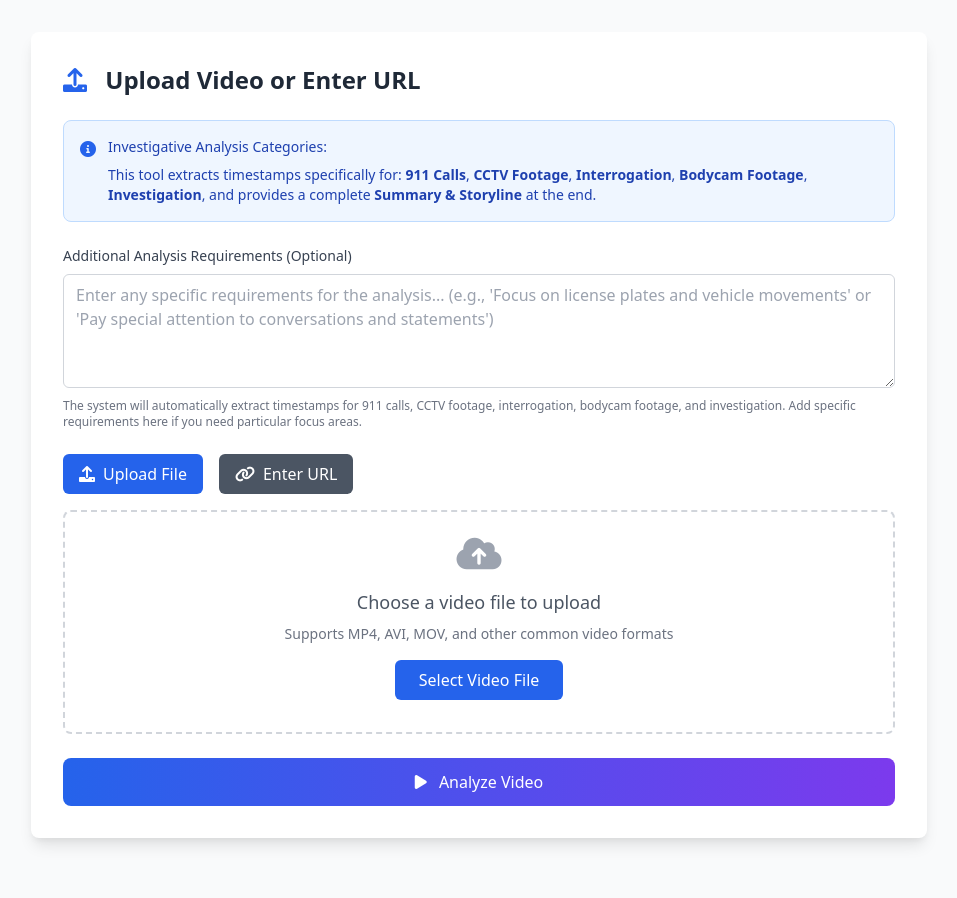
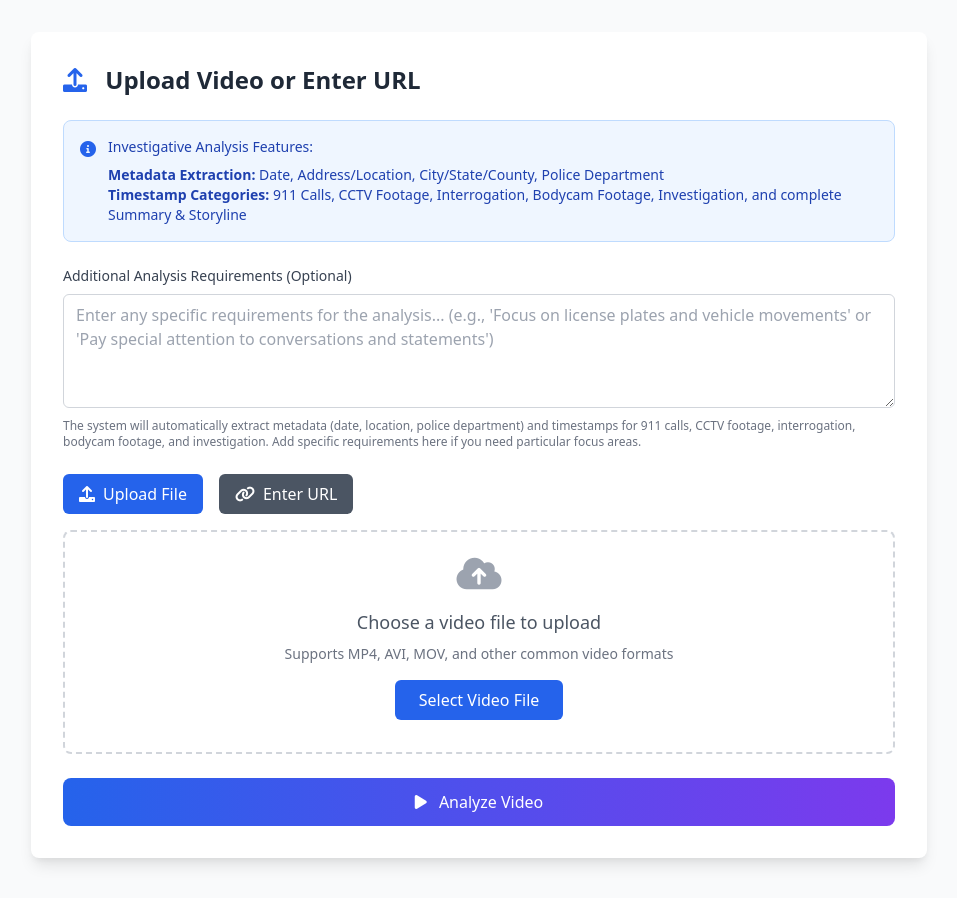
Before and after one commit to NBMedia786/Researcher-tool, a Flask app: page / in a window 1280 px wide. Shown: the part 84-982 px from the top of the page, without its empty margins (161-1118 px from the left). Run offline with Flask 3, Linux system fonts and the light colour scheme.

Commit message:
Add metadata extraction: date, location, police department
- Enhanced AI prompt to extract date, address/location, city/state/county, and police department
- Updated UI to display extracted metadata prominently
- Added JavaScript parsing for metadata display
- Improved analysis description and user interface
- All 6 investigative categories maintained with enhanced metadata extraction

```diff
--- a/app.py
+++ b/app.py
@@ -18,7 +18,15 @@ app.config['MAX_CONTENT_LENGTH'] = 500 * 1024 * 1024  # 500MB max file size
 genai.configure(api_key=os.getenv('GEMINI_API_KEY'))
 
 # Default prompt for specific investigative categories
-DEFAULT_PROMPT = """Analyze this video and extract timestamps for the following specific categories:
+DEFAULT_PROMPT = """Analyze this video and extract the following information:
+
+## METADATA EXTRACTION (Extract from any visible text, audio, or context):
+- **DATE**: Any dates, times, or timestamps visible or mentioned
+- **ADDRESS/LOCATION**: Street addresses, building names, landmarks, or location references
+- **CITY/STATE/COUNTY**: Geographic location information
+- **POLICE DEPARTMENT**: Agency names, officer badges, department identifiers, or jurisdiction
+
+## TIMESTAMP ANALYSIS (Extract timestamps for these categories):
 
 1. 911 CALLS:
    - Emergency calls being made or received
@@ -60,16 +68,25 @@ DEFAULT_PROMPT = """Analyze this video and extract timestamps for the following
    - Additional confessions or statements
    - Legal proceedings or hearings
 
+## FORMAT:
+**METADATA:**
+- Date: [extracted date/time information]
+- Address/Location: [extracted location details]
+- City/State/County: [extracted geographic information]
+- Police Department: [extracted agency information]
+
+**TIMESTAMPS:**
 Format each timestamp as: [MM:SS] - [CATEGORY] - Description
 
-After extracting all timestamps, provide a comprehensive SUMMARY AND STORYLINE section that explains:
+**SUMMARY AND STORYLINE:**
+After extracting all timestamps, provide a comprehensive summary that explains:
 - The overall narrative of the video
 - Key events and their significance
 - Timeline of important developments
 - Main characters or subjects involved
 - Conclusion or outcome
 
-Be thorough in identifying moments that fit these specific categories."""
+Be thorough in identifying moments that fit these specific categories and extract all visible metadata."""
 
 def download_video_from_url(url):
     """Download video from URL"""
@@ -228,4 +245,14 @@ if __name__ == '__main__':
         print("Warning: GEMINI_API_KEY environment variable not set!")
         print("Please set your Gemini API key: export GEMINI_API_KEY='your_api_key_here'")
 
-    app.run(debug=True, host='0.0.0.0', port=5000)
+    # Try port 5000, if busy try 5001
+    import socket
+    port = 5000
+    try:
+        with socket.socket(socket.AF_INET, socket.SOCK_STREAM) as s:
+            s.bind(('localhost', port))
+    except OSError:
+        port = 5001
+        print(f"Port 5000 is busy, using port {port}")
+
+    app.run(debug=True, host='0.0.0.0', port=port)
--- a/templates/index.html
+++ b/templates/index.html
@@ -63,8 +63,9 @@
                     <div class="flex">
                         <i class="fas fa-info-circle text-blue-600 mt-1 mr-3"></i>
                         <div class="text-sm text-blue-800">
-                            <p class="font-medium mb-2">Investigative Analysis Categories:</p>
-                            <p>This tool extracts timestamps specifically for: <strong>911 Calls</strong>, <strong>CCTV Footage</strong>, <strong>Interrogation</strong>, <strong>Bodycam Footage</strong>, <strong>Investigation</strong>, and provides a complete <strong>Summary & Storyline</strong> at the end.</p>
+                            <p class="font-medium mb-2">Investigative Analysis Features:</p>
+                            <p><strong>Metadata Extraction:</strong> Date, Address/Location, City/State/County, Police Department</p>
+                            <p><strong>Timestamp Categories:</strong> 911 Calls, CCTV Footage, Interrogation, Bodycam Footage, Investigation, and complete Summary & Storyline</p>
                         </div>
                     </div>
                 </div>
@@ -84,7 +85,7 @@
                             placeholder="Enter any specific requirements for the analysis... (e.g., 'Focus on license plates and vehicle movements' or 'Pay special attention to conversations and statements')"
                         ></textarea>
                         <p class="text-xs text-gray-500 mt-1">
-                            The system will automatically extract timestamps for 911 calls, CCTV footage, interrogation, bodycam footage, and investigation. Add specific requirements here if you need particular focus areas.
+                            The system will automatically extract metadata (date, location, police department) and timestamps for 911 calls, CCTV footage, interrogation, bodycam footage, and investigation. Add specific requirements here if you need particular focus areas.
                         </p>
                     </div>
 
@@ -174,8 +175,11 @@
                 </div>
 
                 <div class="bg-gray-50 rounded-lg p-6 mb-6">
-                    <h4 class="font-semibold text-gray-800 mb-2">Video Information</h4>
-                    <div class="grid grid-cols-1 md:grid-cols-3 gap-4 text-sm">
+                    <h4 class="font-semibold text-gray-800 mb-4">Video Information & Metadata</h4>
+                    <div class="grid grid-cols-1 md:grid-cols-2 gap-6">
+                        <div>
+                            <h5 class="font-medium text-gray-700 mb-2">Technical Details</h5>
+                            <div class="space-y-2 text-sm">
                                 <div>
                                     <span class="text-gray-600">Duration:</span>
                                     <span id="videoDuration" class="ml-2 font-medium">-</span>
@@ -187,6 +191,25 @@
                                 <div>
                                     <span class="text-gray-600">Analysis Mode:</span>
                                     <span id="analysisType" class="ml-2 font-medium">Investigative Categories</span>
+                                </div>
+                            </div>
+                        </div>
+                        <div>
+                            <h5 class="font-medium text-gray-700 mb-2">Extracted Metadata</h5>
+                            <div class="space-y-2 text-sm">
+                                <div>
+                                    <span class="text-gray-600">📅 Date:</span>
+                                    <span id="extractedDate" class="ml-2 font-medium text-blue-600">Will be extracted from video</span>
+                                </div>
+                                <div>
+                                    <span class="text-gray-600">📍 Location:</span>
+                                    <span id="extractedLocation" class="ml-2 font-medium text-blue-600">Will be extracted from video</span>
+                                </div>
+                                <div>
+                                    <span class="text-gray-600">🏛️ Police Dept:</span>
+                                    <span id="extractedDepartment" class="ml-2 font-medium text-blue-600">Will be extracted from video</span>
+                                </div>
+                            </div>
                         </div>
                     </div>
                 </div>
@@ -270,6 +293,9 @@
                     document.getElementById('framesAnalyzed').textContent = data.frames_analyzed;
                     document.getElementById('analysisType').textContent = 'Investigative Categories';
 
+                    // Parse and display metadata
+                    parseAndDisplayMetadata(data.analysis);
+
                     document.getElementById('resultsSection').classList.add('show');
                 } else {
                     alert('Error: ' + data.error);
@@ -280,6 +306,32 @@
                 document.getElementById('loadingSection').classList.remove('show');
             }
         });
+
+        // Parse and display metadata from analysis results
+        function parseAndDisplayMetadata(analysisText) {
+            const lines = analysisText.split('\n');
+            let date = 'Not found';
+            let location = 'Not found';
+            let department = 'Not found';
+
+            for (let line of lines) {
+                const trimmedLine = line.trim();
+
+                // Look for metadata patterns
+                if (trimmedLine.toLowerCase().includes('date:')) {
+                    date = trimmedLine.replace(/.*date:\s*/i, '').trim() || 'Not found';
+                } else if (trimmedLine.toLowerCase().includes('address/location:')) {
+                    location = trimmedLine.replace(/.*address\/location:\s*/i, '').trim() || 'Not found';
+                } else if (trimmedLine.toLowerCase().includes('police department:')) {
+                    department = trimmedLine.replace(/.*police department:\s*/i, '').trim() || 'Not found';
+                }
+            }
+
+            // Update the display
+            document.getElementById('extractedDate').textContent = date;
+            document.getElementById('extractedLocation').textContent = location;
+            document.getElementById('extractedDepartment').textContent = department;
+        }
 
         // Download functionality
         document.getElementById('downloadBtn').addEventListener('click', function() {
```
Lines whose indentation alone changed are shown as unchanged.
